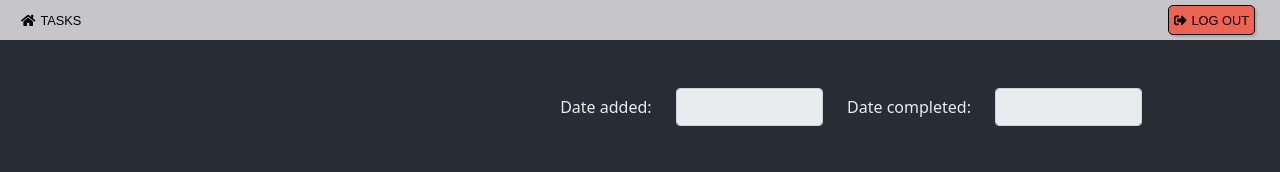
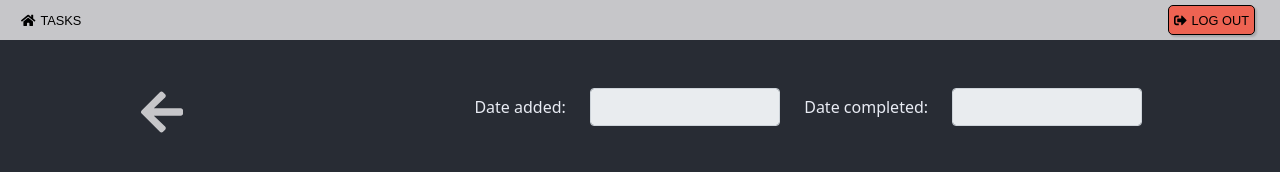
Before and after one commit to georgelyn/react-tasks, a React (Vite) app: page /task/1 in a window 1280 px wide. Shown: the top 172 px of the page. Built offline with nearby package versions, Linux system fonts and the light colour scheme; no server answers; the database is empty; sample sign-in values are in the browser's storage; a web font is replaced by a local one.

Commit message:
Add button to go back from task page

```diff
--- a/src/pages/task/TaskDetails.css
+++ b/src/pages/task/TaskDetails.css
@@ -55,6 +55,17 @@
   background: hsla(0, 0%, 100%, 0.37);
 }
 
+.task-go-back {
+  color: #c6c6c9;
+  width: 3em !important;
+  height: 3em !important;
+}
+
+.task-go-back:hover {
+  cursor: pointer;
+  opacity: 80%;
+}
+
 @media only screen and (max-width: 1400px) {
   .task-form {
     width: 80%;
@@ -92,6 +103,6 @@
 
   .task-date > * {
     flex-direction: column;
-    width: 100%;
+    width: 60%;
   }
 }
--- a/src/pages/task/TaskDetails.tsx
+++ b/src/pages/task/TaskDetails.tsx
@@ -9,6 +9,8 @@ import TasksDataService from '../../services';
 import { getCurrentUserId } from '../../contexts/AuthContext';
 import { formatDate } from '../../utils';
 import './TaskDetails.css';
+import { FontAwesomeIcon } from '@fortawesome/react-fontawesome';
+import { faArrowLeft } from '@fortawesome/free-solid-svg-icons';
 
 interface IRouteParams {
   id: string;
@@ -169,12 +171,25 @@ export default function TaskDetails() {
           {error && <Alert variant="warning">{error}</Alert>}
           <Form.Group
             as={Row}
+            className='task-header d-flex justify-content-between'
+          >
+            <Col sm="2">
+              <FontAwesomeIcon
+                onClick={() => history.goBack()}
+                icon={faArrowLeft}
+                className={'task-go-back'}
+                  ></FontAwesomeIcon>
+              </Col>
+
+              <Col sm="10">
+                <Form.Group
+                as={Row}
                 className="mb-3 d-flex justify-content-end task-date"
               >
                 <Form.Label column sm="2" className="task-date-label">
                   Date added:
                 </Form.Label>
-            <Col sm="2">
+                <Col sm="3">
                   <Form.Control
                     type="text"
                     readOnly={disabled}
@@ -185,7 +200,7 @@ export default function TaskDetails() {
                 <Form.Label column sm="2" className="task-date-label">
                   Date completed:
                 </Form.Label>
-            <Col sm="2">
+                <Col sm="3">
                   <Form.Control
                     type="text"
                     readOnly={!state.task.completed}
@@ -194,6 +209,8 @@ export default function TaskDetails() {
                     id="dateCompleted"
                     onBlur={validateDate}
                   />
+                </Col>
+              </Form.Group>
             </Col>
           </Form.Group>
           <Form.Control
```
Lines whose indentation alone changed are shown as unchanged.
